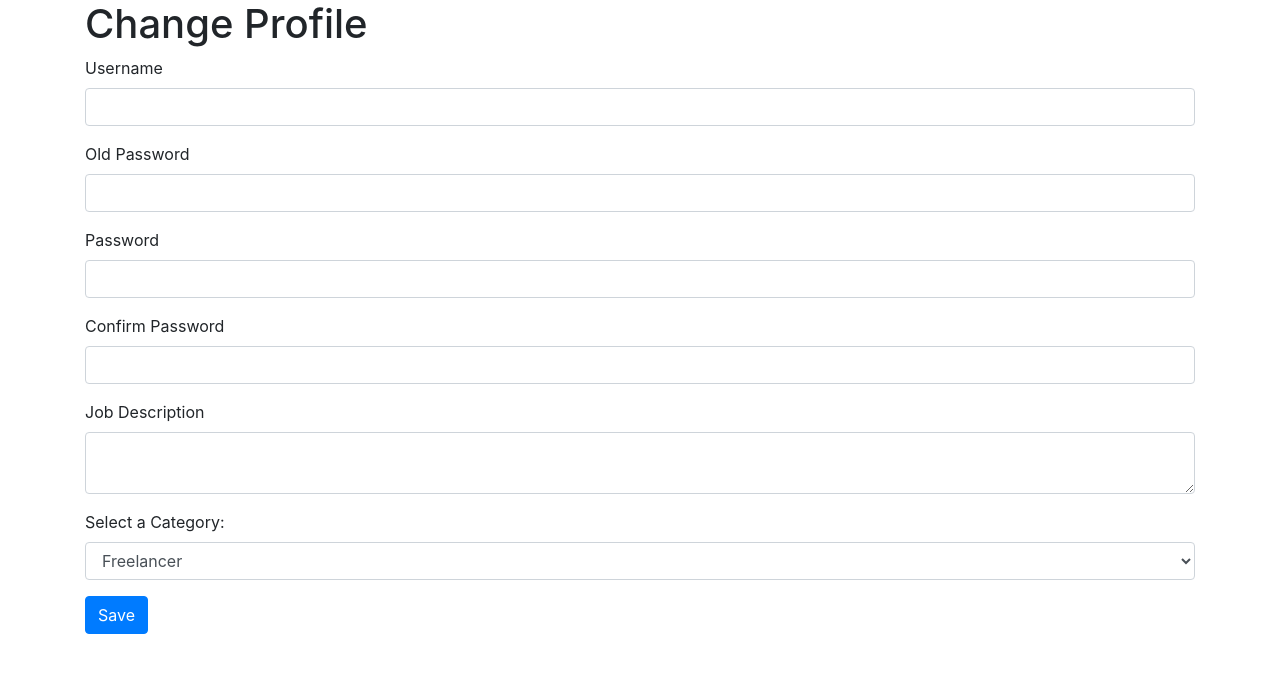
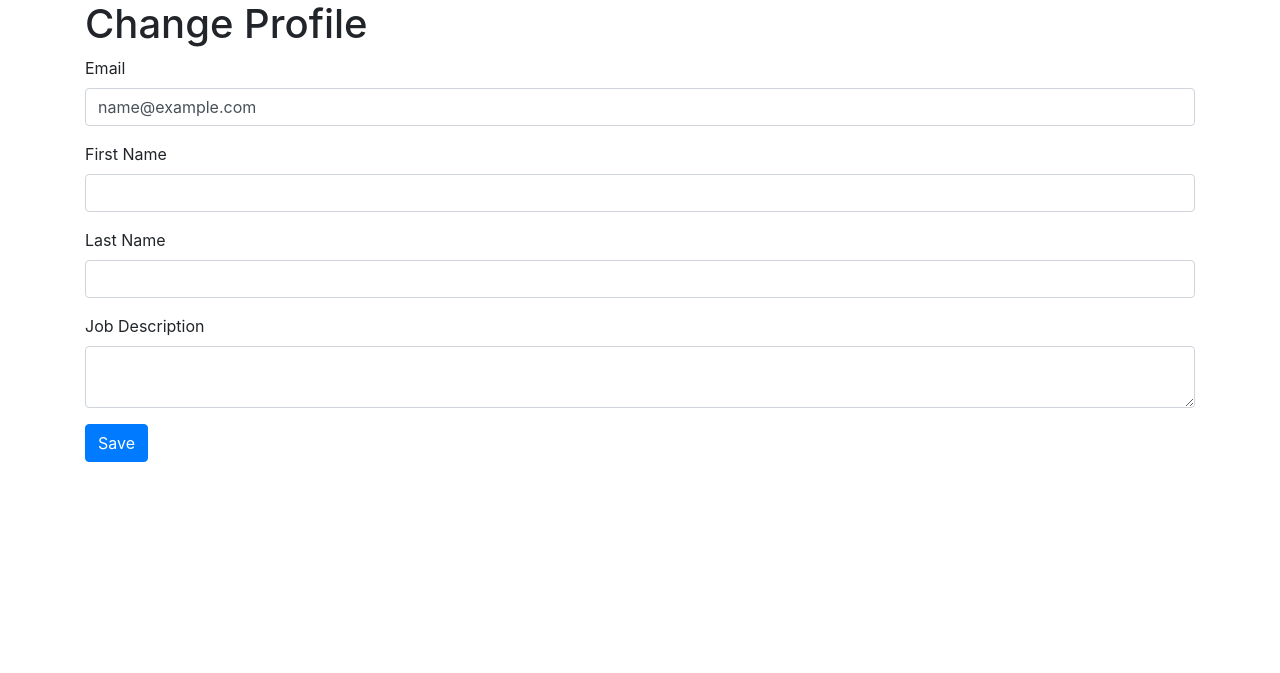
Before and after one commit to OmarElsakka1/Shaghalni, a Flask app: page /changeprofile in a window 1280 px wide. Shown: the part 56-729 px from the top of the page. Run offline with Flask 3, Linux system fonts and the light colour scheme; the visitor is signed in with stand-in values (Sample User, id 1); some libraries are stand-ins or nearby versions.

Commit message:
Update change_profile.html

```diff
--- a/website/templates/change_profile.html
+++ b/website/templates/change_profile.html
@@ -5,37 +5,45 @@
 {% block content %}
   <h1>Change Profile</h1>
   <form method="post">
+
     <div class="form-group">
-      <label for="username">Username</label>
-      <input type="text" class="form-control" id="username" name="username" value="{{ current_user.username }}" required>
+      <label for="email">Email</label>
+      <input type="text" class="form-control" id="email" name="email" value="{{ current_user.email }}" required>
     </div>
 
     <div class="form-group">
-      <label for="password">Old Password</label>
-      <input type="password" class="form-control" id="old_password" name="old_password" required>
+      <label for="firstName">First Name</label>
+      <input type="text" class="form-control" id="firstName" name="firstName" value="{{ current_user.firstName }}" required>
     </div>
 
     <div class="form-group">
-      <label for="password">Password</label>
-      <input type="password" class="form-control" id="password" name="password" required>
-    </div>
-    <div class="form-group">
-      <label for="confirm_password">Confirm Password</label>
-      <input type="password" class="form-control" id="confirm_password" name="confirm_password" required>
-    </div>
-    <div class="form-group">
-      <label for="job_description">Job Description</label>
-      <textarea class="form-control" id="job_description" name="job_description">{{ current_user.job_description }}</textarea>
+      <label for="lastName">Last Name</label>
+      <input type="text" class="form-control" id="lastName" name="lastName" value="{{ current_user.lastName }}" required>
     </div>
 
     <div class="form-group">
-      <label for="dropdown">Select a Category:</label>
-      <select class="form-control" id="dropdown">
+      <label for="job_description">Job Description</label>
+      <textarea class="form-control" id="job_description" name="job_description" value ="{{ current_user.job_description }}" required> </textarea>
+    </div>
+
+    <!--div class="form-group">
+      <label for="category">Select a Category:</label>
+      <select class="form-control" id="category">
         {% for option in dropdown_options %}
         <option>{{ option }}</option>
         {% endfor %}
       </select>
-    </div>
+    </div-->
+
+    <!--div class="form-group">
+      <label for="image">Profile Picture:</label>
+      <input type="file" class="form-control-file" id="image" name="image">
+    </div-->
+
+    <!--body>
+      <h1>User Profile</h1>
+      <p><strong>Name:</strong> {{ current_user.email }}</p>
+    </body-->
 
     <button type="submit" class="btn btn-primary">Save</button>
   </form>
```
